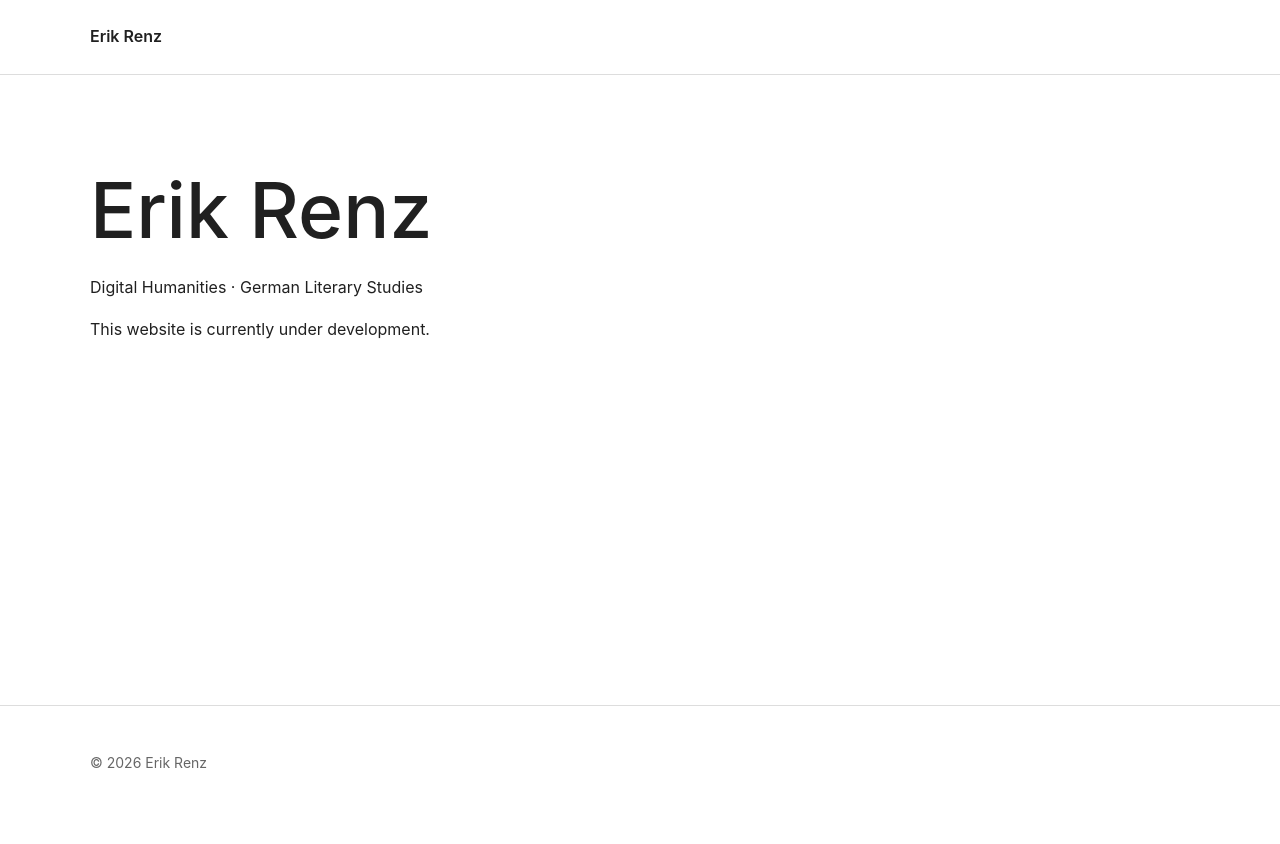
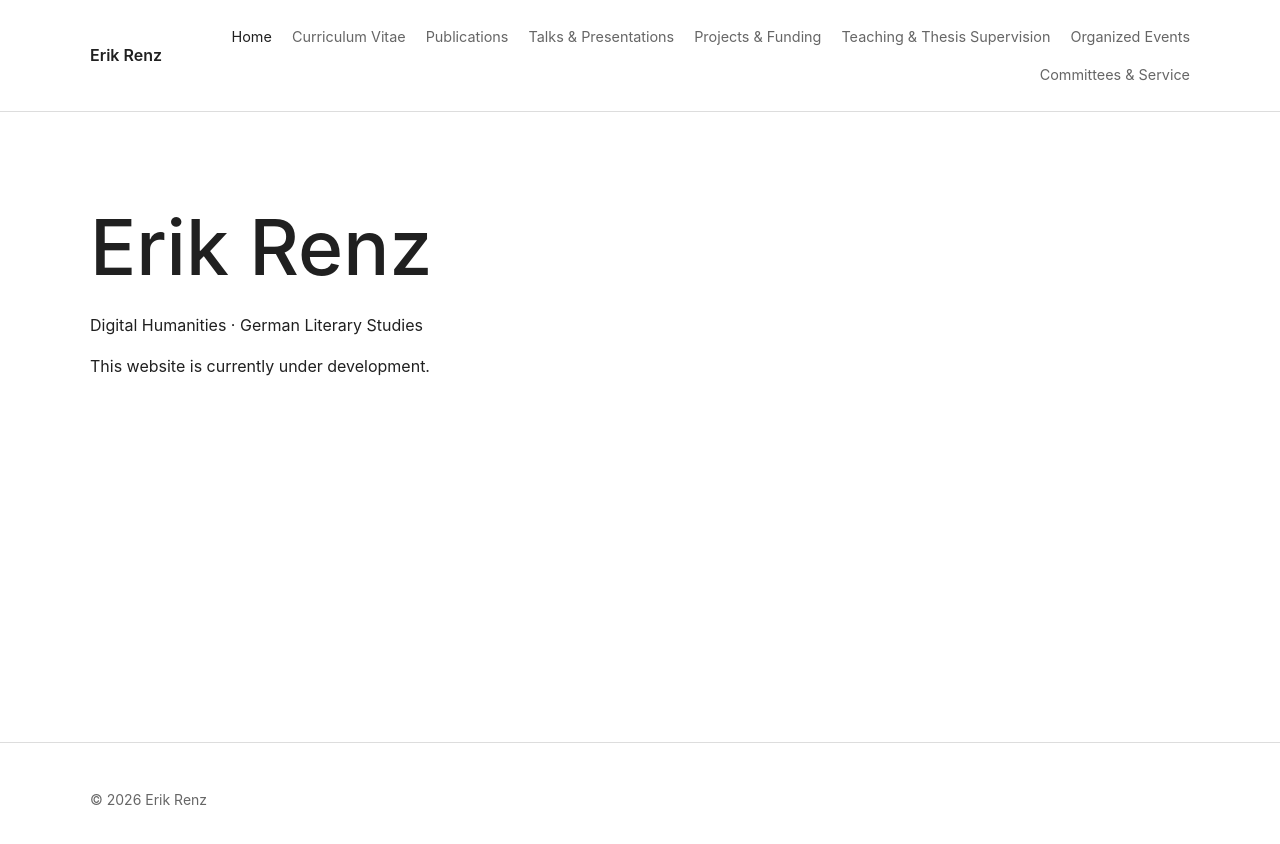
Before and after one commit to erre1998/erre1998.github.io, a Jekyll site: the page built from index.md, in a window 1280 px wide. Shown: the top 844 px of the page. Built offline with Jekyll 4.4.1, drawn with Linux system fonts in a browser that asks for light colours.

Commit message:
Set up Jekyll foundation and main navigation

```diff
--- /dev/null
+++ b/_data/navigation.yml
@@ -0,0 +1,23 @@
+- title: Home
+  url: /
+
+- title: Curriculum Vitae
+  url: /cv/
+
+- title: Publications
+  url: /publications/
+
+- title: Talks & Presentations
+  url: /talks/
+
+- title: Projects & Funding
+  url: /projects/
+
+- title: Teaching & Thesis Supervision
+  url: /teaching/
+
+- title: Organized Events
+  url: /events/
+
+- title: Committees & Service
+  url: /service/
--- /dev/null
+++ b/_includes/navigation.html
@@ -0,0 +1,24 @@
+<nav class="site-navigation" aria-label="Main navigation">
+
+    <ul class="navigation-list">
+
+        {% for item in site.data.navigation %}
+
+            <li class="navigation-item">
+
+                <a
+                    href="{{ item.url | relative_url }}"
+                    {% if page.url == item.url %}
+                        aria-current="page"
+                    {% endif %}
+                >
+                    {{ item.title }}
+                </a>
+
+            </li>
+
+        {% endfor %}
+
+    </ul>
+
+</nav>
--- a/_layouts/default.html
+++ b/_layouts/default.html
@@ -31,29 +31,37 @@
     <body>
 
         <header class="site-header">
-        <div class="container">
+
+            <div class="container site-header-inner">
 
                 <a class="site-title" href="{{ '/' | relative_url }}">
                     {{ site.title }}
                 </a>
 
+                {% include navigation.html %}
+
             </div>
+
         </header>
 
         <main class="site-main">
+
             <div class="container">
 
                 {{ content }}
 
             </div>
+
         </main>
 
         <footer class="site-footer">
+
             <div class="container">
 
                 <p>&copy; {{ "now" | date: "%Y" }} Erik Renz</p>
 
             </div>
+
         </footer>
 
     </body>
--- a/assets/css/main.css
+++ b/assets/css/main.css
@@ -61,16 +61,66 @@ a {
 ---------------------------------- */
 
 .site-header {
-    padding: 1.5rem 0;
-
     border-bottom: 1px solid var(--color-border);
 }
 
+.site-header-inner {
+    display: flex;
+    align-items: center;
+    justify-content: space-between;
+    gap: 2rem;
+
+    padding-top: 1.5rem;
+    padding-bottom: 1.5rem;
+}
+
 .site-title {
+    flex-shrink: 0;
+
     font-weight: 600;
     text-decoration: none;
 }
 
+
+/* ---------------------------------
+   Navigation
+---------------------------------- */
+
+.site-navigation {
+    margin-left: auto;
+}
+
+.navigation-list {
+    display: flex;
+    align-items: center;
+    justify-content: flex-end;
+    flex-wrap: wrap;
+
+    gap: 0.75rem 1.25rem;
+
+    margin: 0;
+    padding: 0;
+
+    list-style: none;
+}
+
+.navigation-item a {
+    color: var(--color-muted);
+
+    font-size: 0.9rem;
+    line-height: 1.4;
+
+    text-decoration: none;
+    white-space: nowrap;
+}
+
+.navigation-item a:hover {
+    color: var(--color-text);
+}
+
+.navigation-item a[aria-current="page"] {
+    color: var(--color-text);
+}
 
 /* ---------------------------------
    Main
@@ -113,10 +163,26 @@ a {
    Responsive
 ---------------------------------- */
 
-@media (max-width: 600px) {
+@media (max-width: 900px) {
 
     .container {
         width: min(100% - 2rem, var(--content-width));
+    }
+
+    .site-header-inner {
+        align-items: flex-start;
+        flex-direction: column;
+        gap: 1rem;
+    }
+
+    .site-navigation {
+        width: 100%;
+        margin-left: 0;
+    }
+
+    .navigation-list {
+        justify-content: flex-start;
+        gap: 0.75rem 1.25rem;
     }
 
     .site-main {
```
Lines whose indentation alone changed are shown as unchanged.
